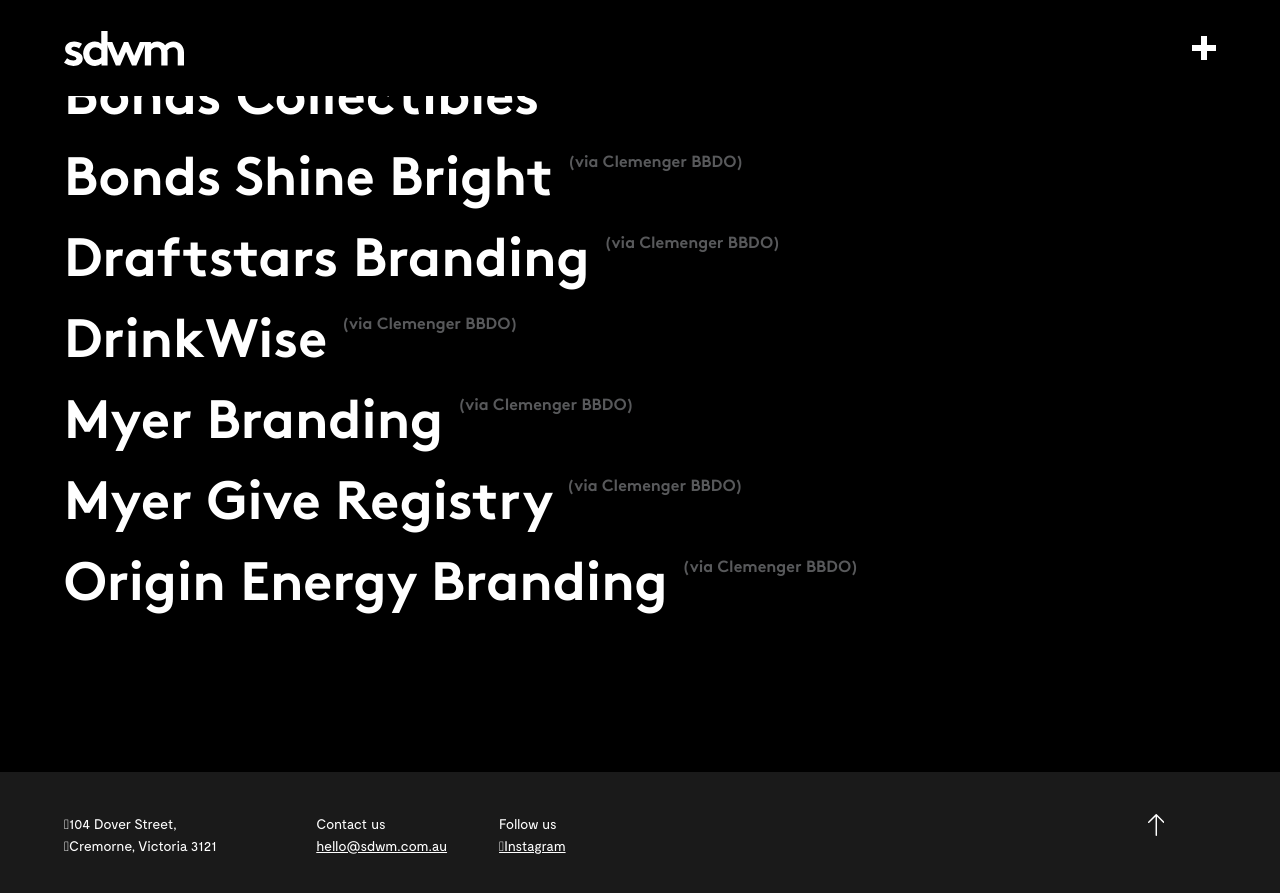
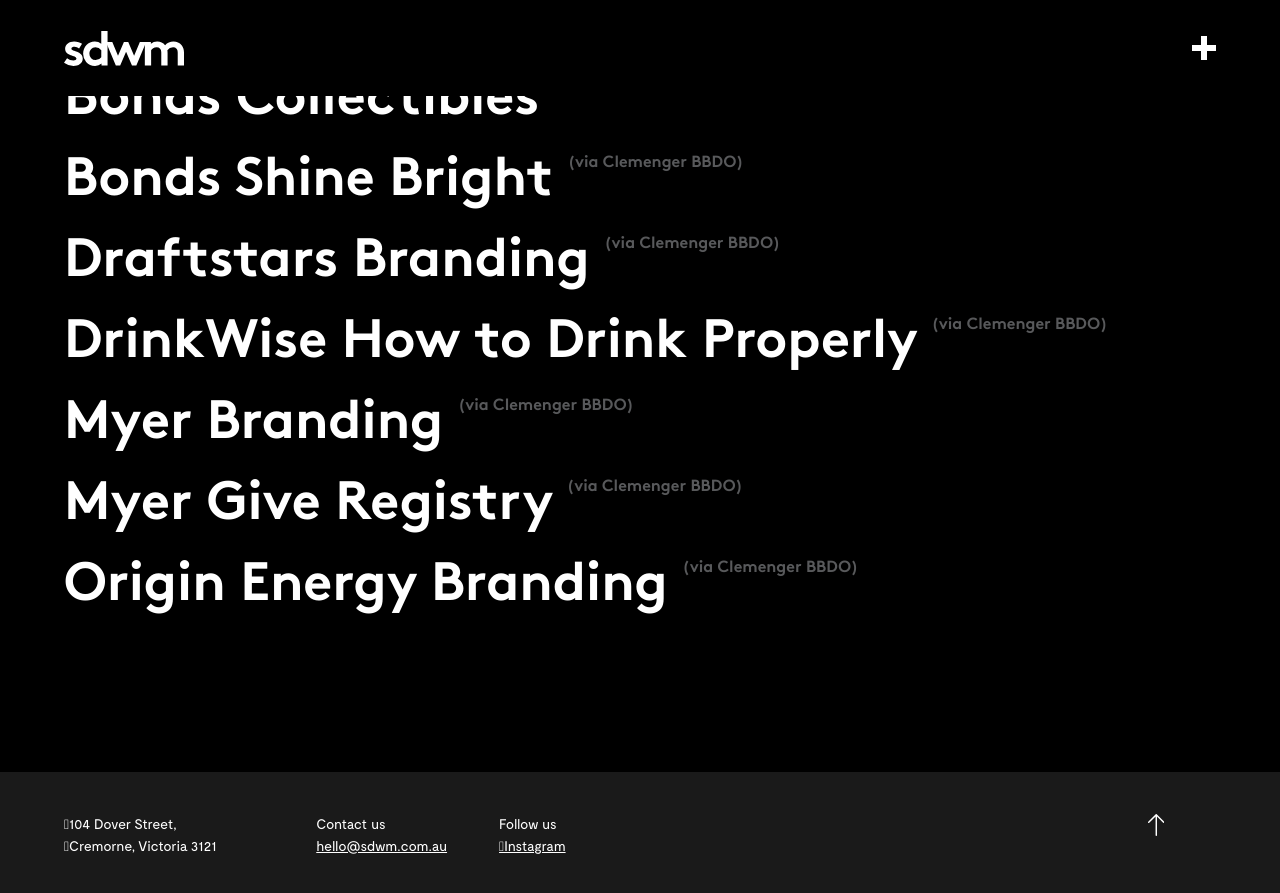
Before and after one commit to jolane/sdwm, a Jekyll site: the page built from our-work.html, in a window 1280 px wide and 900 px high, scrolled down 1764 px. Shown: the top 893 px of the window. Built offline with Jekyll 4.4.1, drawn with Linux system fonts in a browser that asks for light colours.

Commit message:
Added sub title into our-work archive name

```diff
--- a/our-work.html
+++ b/our-work.html
@@ -36,7 +36,7 @@ body-class: our-work-page
 {% for archive in archives limit:8 %}
 		<li class="FromArchive-item">
 			<a href="{{archive.url}}" class="FromArchive-link">
-				{{archive.title}}
+				{{archive.title}} {{archive.sub-title}}
 				<sup class="FromArchive-super">
 					(via Clemenger BBDO)
 				</sup>
```
